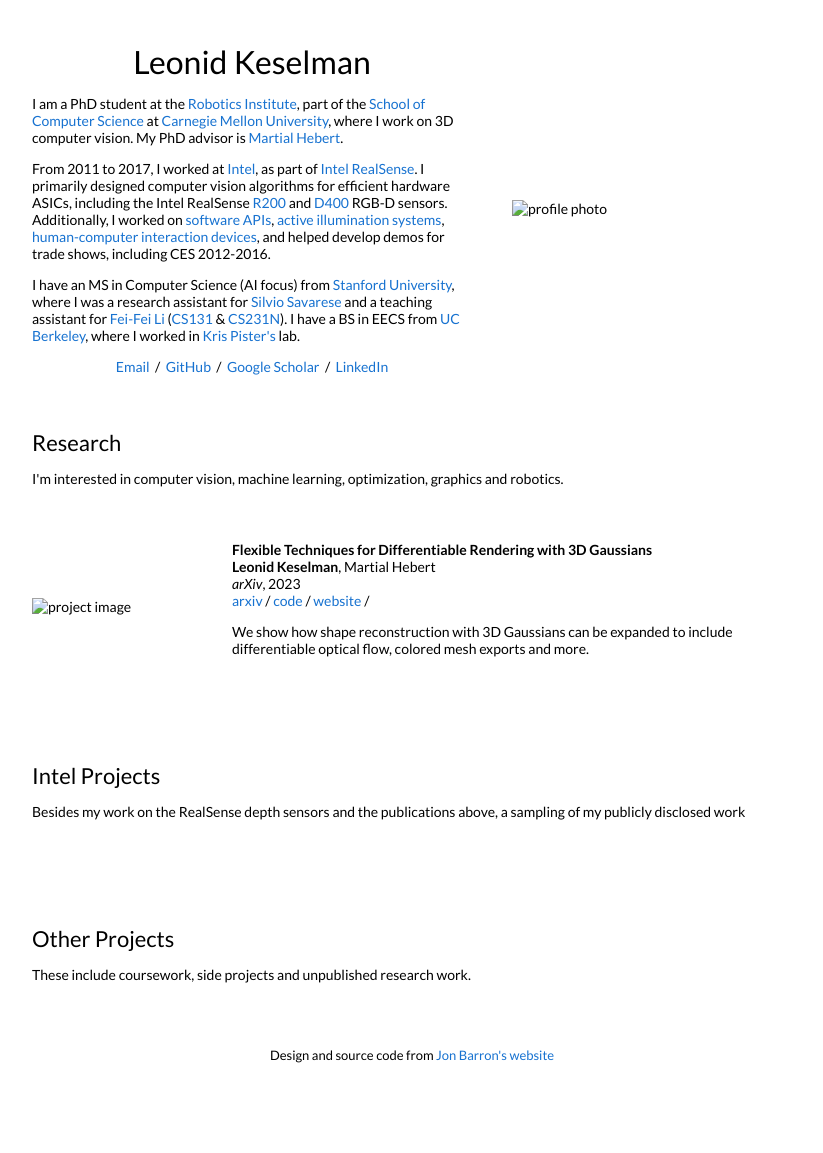
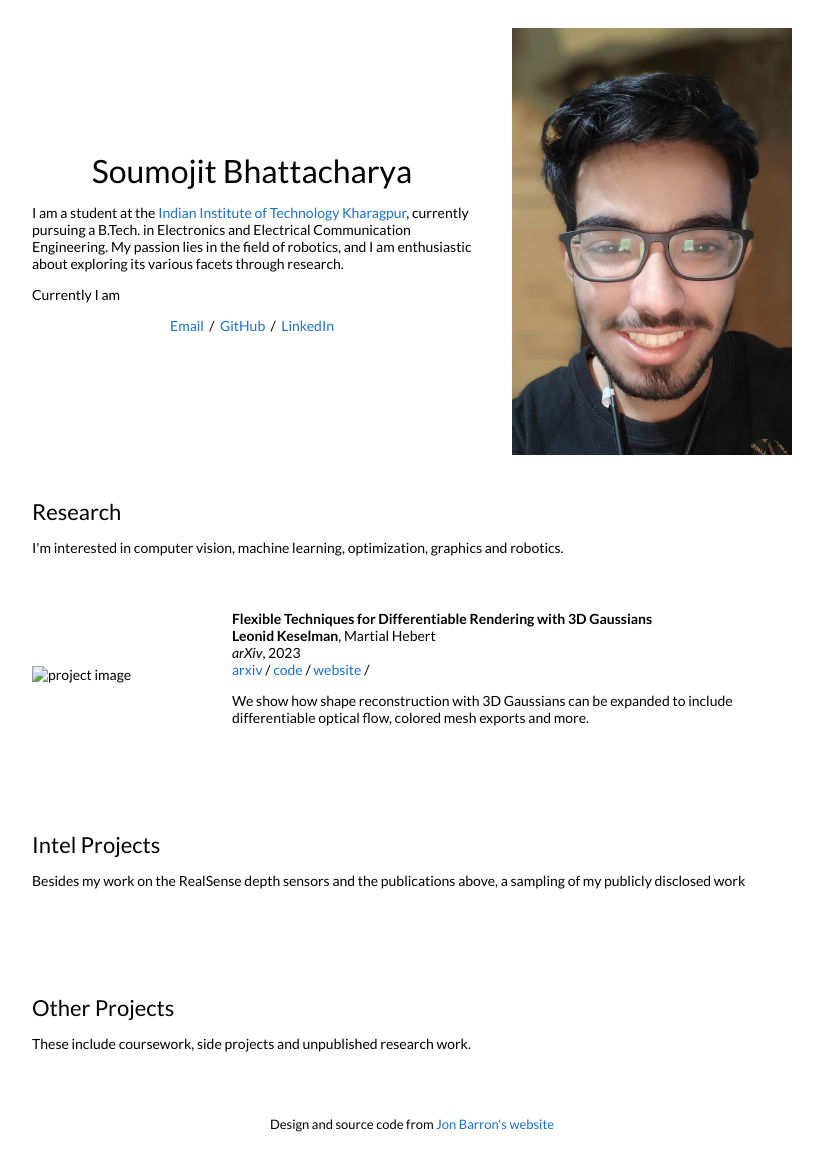
Before and after one commit to BabaYaga840/BabaYaga840.github.io, a Jekyll site: the page built from _posts/2023-08-28-3dgaussians.markdown, in a window 1280 px wide. Shown: the whole page, without its empty margins (228-1051 px from the left). Built offline with Jekyll 4.4.1, drawn with Linux system fonts in a browser that asks for light colours; before the commit the page ends 1084 px from its top, so only the background shows below that.

Commit message:
Update default.html

```diff
--- a/_layouts/default.html
+++ b/_layouts/default.html
@@ -32,25 +32,23 @@
           <tr style="padding:0px">
             <td style="padding:2.5%;width:60%;vertical-align:middle">
               <h1>
-                Leonid Keselman
+                Soumojit Bhattacharya
               </h1>
-              <p>I am a PhD student at the <a href="https://www.ri.cmu.edu/">Robotics Institute</a>, part of the <a href="https://www.scs.cmu.edu/">School of Computer Science</a> at <a href="https://www.cmu.edu/">Carnegie Mellon University</a>, where I work on 3D computer vision. My PhD advisor is <a href="http://www.cs.cmu.edu/~hebert/">Martial Hebert</a>.
+              <p>
+                I am a student at the <a href="https://www.iitkgp.ac.in/">Indian Institute of Technology Kharagpur</a>, currently pursuing a B.Tech. in Electronics and Electrical Communication Engineering. My passion lies in the field of robotics, and I am enthusiastic about exploring its various facets through research.
               </p>
               <p>
-                From 2011 to 2017, I worked at <a href="https://www.intel.com">Intel</a>, as part of <a href="https://www.intelrealsense.com/">Intel RealSense</a>. I primarily designed computer vision algorithms for efficient hardware ASICs, including the Intel RealSense <a href="https://software.intel.com/en-us/articles/realsense-r200-camera">R200</a> and <a href="https://software.intel.com/en-us/realsense/d400">D400</a> RGB-D sensors. Additionally, I worked on <a href="https://github.com/IntelRealSense/librealsense">software APIs</a>, <a href="https://patents.google.com/patent/US9992474B2">active illumination systems</a>, <a href="https://patents.google.com/patent/US9304597">human-computer interaction devices</a>, and helped develop demos for trade shows, including CES 2012-2016.
+                Currently I am
               </p>
-              <p>
-                I have an MS in Computer Science (AI focus) from <a href="http://cs.stanford.edu">Stanford University</a>, where I was a research assistant for <a href="http://svl.stanford.edu/">Silvio Savarese</a> and a teaching assistant for <a href="http://svl.stanford.edu/">Fei-Fei Li</a> (<a href="http://vision.stanford.edu/teaching/cs131_fall1617/">CS131</a> & <a href="http://cs231n.stanford.edu/2017/">CS231N</a>). I have a BS in EECS from <a href="http://www.eecs.berkeley.edu/">UC Berkeley</a>, where I worked in <a href="https://people.eecs.berkeley.edu/~pister/">Kris Pister's</a> lab.
-              </p>
+
               <p style="text-align:center">
                 <a target="_blank" href="https://mailhide.io/e/B8TyS"> Email</a> &nbsp;/&nbsp;
-                <a href="https://github.com/leonidk">GitHub</a> &nbsp;/&nbsp;
-                <a href="https://scholar.google.com/citations?user=GCYG4GoAAAAJ">Google Scholar</a> &nbsp;/&nbsp;
-                <a href="https://www.linkedin.com/in/lkeselman"> LinkedIn </a>
+                <a href="https://github.com/BabaYaga840">GitHub</a> &nbsp;/&nbsp;
+                <a href="https://www.linkedin.com/in/soumojit-bhattacharya-49575b1b0/"> LinkedIn </a>
               </p>
             </td>
             <td style="padding:2.5%;width:40%;max-width:40%">
-              <img style="width:100%;max-width:100%" alt="profile photo" src="images/circle_bw_crop.jpg">
+              <img style="width:100%;max-width:100%" alt="profile photo" src="images/photo.jpeg">
             </td>
           </tr>
         </table>
```
